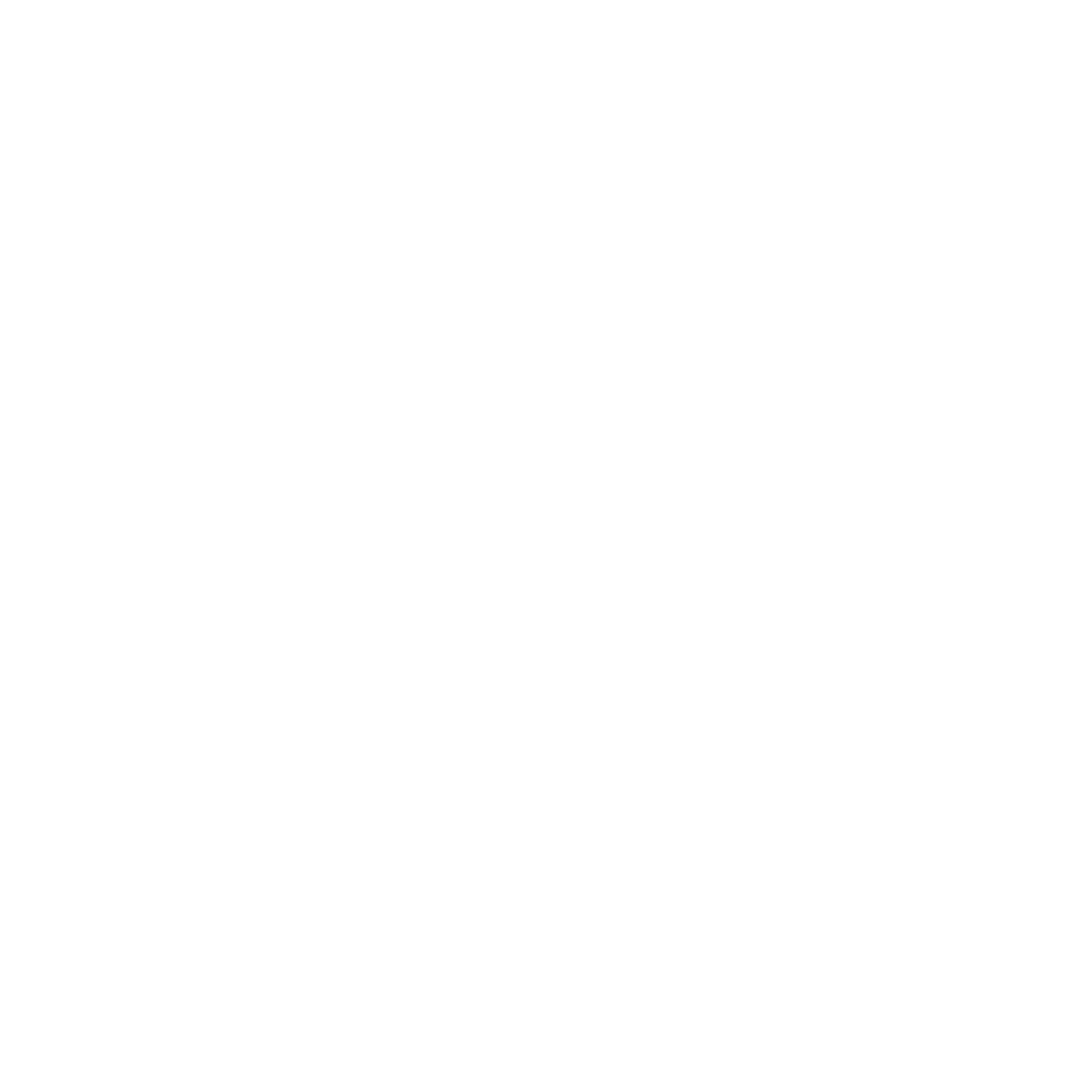
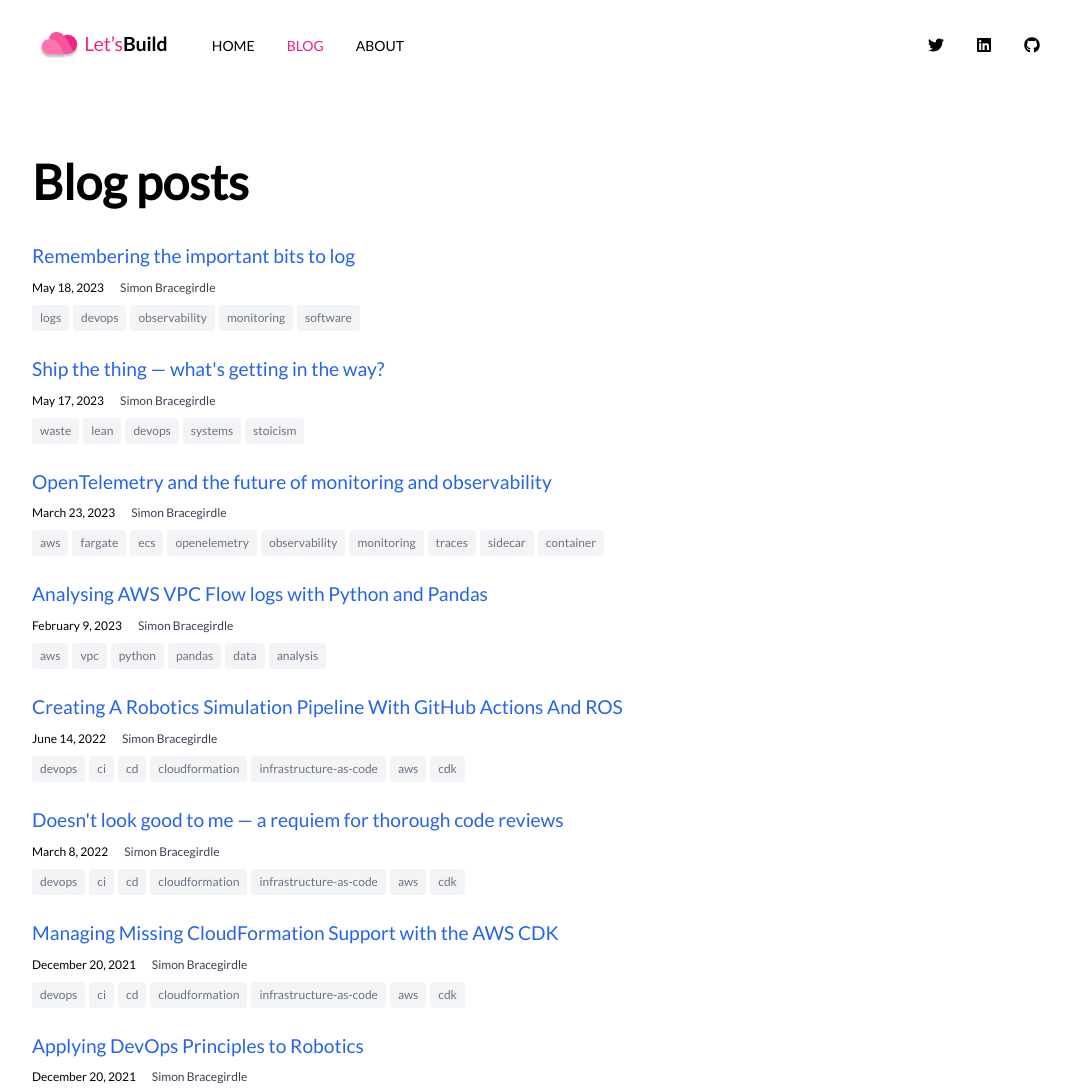
Before and after one commit to sbracegirdle/sbracegirdle.github.io, an Astro site: page /blog in a window 1280 px wide. Before the commit this address had no page. Shown: the top 1089 px of the page, without its empty margins (96-1167 px from the left). Before the commit the page ends 800 px from the top, so only its background shows below. Built offline with nearby package versions, Linux system fonts and the light colour scheme; Astro itself is replaced by a stand-in of ours; some packages are replaced by stand-ins of ours.

Commit message:
Add blog index, tags, and tag pages. Highlight active menu item

```diff
--- /dev/null
+++ b/src/components/Tags.astro
@@ -0,0 +1,18 @@
+---
+const { tags } = Astro.props;
+---
+
+{
+  tags && (
+    <div class="gap-1 flex flex-row items-center flex-wrap">
+      {tags.split(" ").map((tag) => (
+        <a
+          class="text-gray-500 text-2xs py-1 px-2 bg-gray-100 rounded"
+          href={`/blog/tag/${tag}`}
+        >
+          {tag}
+        </a>
+      ))}
+    </div>
+  )
+}
--- a/src/layouts/BaseLayout.astro
+++ b/src/layouts/BaseLayout.astro
@@ -94,7 +94,11 @@ const title = frontmatterTitle || pageTitle;
             </button>
             <div class="flex-1"></div>
             <div class="px-2">
-							<img src="/img/logo3_h.svg" style="height: 26px" alt="LetsBuild.cloud logo"/>
+              <img
+                src="/img/logo3_h.svg"
+                style="height: 26px"
+                alt="LetsBuild.cloud logo"
+              />
             </div>
           </div>
           <div
@@ -104,20 +108,42 @@ const title = frontmatterTitle || pageTitle;
             <div class="mr-4 hidden md:block">
               <a aria-current="page" class="" href="/"
                 ><div class="px-2">
-									<img src="/img/logo3_h.svg" style="height: 26px" alt="LetsBuild.cloud logo"/>
+                  <img
+                    src="/img/logo3_h.svg"
+                    style="height: 26px"
+                    alt="LetsBuild.cloud logo"
+                  />
                 </div></a
               >
             </div>
-						<div
-							class="my-2 md:my-0 md:mx-4 hover:text-black text-xs hover:underline uppercase text-black"
+            {
+              [
+                { name: "Home", url: "/" },
+                { name: "Blog", url: "/blog" },
+                { name: "About", url: "/about" },
+              ].map(({ name, url }) => {
+                return (
+                  <div class="my-2 md:my-0 md:mx-4 text-xs hover:underline uppercase">
+                    <a
+                      aria-current="page"
+                      class={
+                        // Path starts with url
+                        Astro.url.pathname === url ||
+                        (Astro.url.pathname?.indexOf(url) === 0 &&
+                          url !== "/") ||
+                        (Astro.url.pathname?.split("/")[1].match(/^\d+$/g) &&
+                          url === "/blog")
+                          ? "text-flickr-default"
+                          : "text-black"
+                      }
+                      href={url}
                     >
-							<a aria-current="page" class="text-black" href="/">Blog</a>
+                      {name}
+                    </a>
                   </div>
-						<div
-							class="my-2 md:my-0 md:mx-4 hover:text-black text-xs hover:underline uppercase text-gray-400"
-						>
-							<a href="/about">About</a>
-						</div>
+                );
+              })
+            }
             <div class="flex-1"></div>
             <div>
               <a
--- a/src/layouts/Post.astro
+++ b/src/layouts/Post.astro
@@ -1,19 +1,21 @@
 ---
-import { Image } from '@astrojs/image/components';
+import { Image } from "@astrojs/image/components";
+import Tags from "../components/Tags.astro";
 import BaseLayout from "./BaseLayout.astro";
 
 const { url, frontmatter } = Astro.props;
 
-const { title, date, author, canonicalurl, canonicalsite, image } = frontmatter;
+const { title, date, author, canonicalurl, canonicalsite, image, tags } =
+  frontmatter;
 ---
 
 <BaseLayout title={title} url={url} frontmatter={frontmatter}>
   <div class="relative h-48 sm:h-96 overflow-hidden mb-4 -mt-8">
     <Image
-        class="absolute top-0 left-0 w-full w-full h-48 sm:h-96 object-cover"
-        src={import(`../img/${image}.jpg`)}
-        alt={title}
-      />
+      class="absolute top-0 left-0 w-full w-full h-48 sm:h-96 object-cover"
+      src={import(`../img/${image}.jpg`)}
+      alt={title}
+    />
     <div
       class="absolute top-0 left-0 w-full h-48 md:h-96 bg-gradient-to-t from-white to-transparent"
     >
@@ -24,7 +26,7 @@ const { title, date, author, canonicalurl, canonicalsite, image } = frontmatter;
     <div>
       <a
         class="text-flickr-dark hover:text-flickr-light focus:text-flickr-default"
-        href="/">Back to blog</a
+        href="/blog">Back to blog</a
       >
     </div>
     <h1 class="my-8 text-4xl font-bold">{title}</h1>
@@ -41,6 +43,7 @@ const { title, date, author, canonicalurl, canonicalsite, image } = frontmatter;
       <div class="mr-1">/</div>
       <div class="text-gray-400">by {author}</div>
     </div>
+    <Tags tags={tags} />
 
     {
       canonicalurl && (
@@ -57,7 +60,7 @@ const { title, date, author, canonicalurl, canonicalsite, image } = frontmatter;
     <div class="mt-10">
       <a
         class="text-flickr-dark hover:text-flickr-light focus:text-flickr-default"
-        href="/">Back to blog</a
+        href="/blog">Back to blog</a
       >
     </div>
   </div>
--- a/src/pages/about.md
+++ b/src/pages/about.md
@@ -2,6 +2,8 @@
 layout: ../layouts/Page.astro
 title: About
 ---
+
+# About me
 
 Hi! I'm *Simon*, a Consultant and Software Engineer from Perth, Western Australia. I work for [GovConnex](https://govconnex.com/), and in the past worked for [Mechanical Rock](https://mechanicalrock.io) and [SEQTA Software](https://seqta.com.au).
 
--- /dev/null
+++ b/src/pages/blog.astro
@@ -0,0 +1,46 @@
+---
+import { postFileToUrl } from "../util";
+
+import Page from "../layouts/Page.astro";
+import Tags from "../components/Tags.astro";
+const allPosts = (await Astro.glob("../posts/*.md"))
+  .sort((a, b) => {
+    const aDate = new Date(a.frontmatter.date) as any;
+    const bDate = new Date(b.frontmatter.date) as any;
+    return bDate - aDate;
+  })
+  .map((post) => ({
+    ...post,
+    url: postFileToUrl(post.file),
+  }));
+---
+
+<Page title="Blog posts">
+  <h1>Blog posts</h1>
+  <ul class="list-none space-y-6">
+    {
+      // Concise list of posts with title and tags
+      allPosts.map((post) => (
+        <li class="space-y-2">
+          <a
+            href={post.url}
+            class="text-blue-600 hover:text-blue-800 visited:text-purple-600"
+          >
+            {post.frontmatter.title}
+          </a>
+          <div class="flex flex-row space-x-4">
+            <div class="text-2xs text-black">
+              {new Date(post.frontmatter.date).toLocaleDateString("en-US", {
+                year: "numeric",
+                month: "long",
+                day: "numeric",
+              })}
+            </div>
+            <div class="text-2xs">{post.frontmatter.author}</div>
+          </div>
+          <Tags tags={post.frontmatter.tags} />
+        </li>
+      ))
+    }
+  </ul>
+</Page>
--- /dev/null
+++ b/src/pages/blog/tag/[tag].astro
@@ -0,0 +1,76 @@
+---
+import { postFileToUrl } from "../../../util";
+import Tags from "../../../components/Tags.astro";
+
+export async function getStaticPaths() {
+  const allPosts = await Astro.glob("../../../posts/*.md");
+
+  // split .frontmatter.tags from every blog post
+  const tags = allPosts
+    .map((post) => post.frontmatter.tags)
+    .filter((tags) => tags)
+    .join(" ")
+    .split(" ");
+
+  // remove duplicates
+  const uniqueTags = [...new Set(tags)];
+
+  // create paths for every tag
+  const paths = uniqueTags.map((tag) => ({
+    params: { tag },
+  }));
+
+  return paths;
+}
+
+import Page from "../../../layouts/Page.astro";
+
+const { tag } = Astro.params;
+
+const allPosts = (await Astro.glob("../../../posts/*.md"))
+  .filter((post) => post.frontmatter.tags.split(" ").includes(tag))
+  .sort((a, b) => {
+    const aDate = new Date(a.frontmatter.date) as any;
+    const bDate = new Date(b.frontmatter.date) as any;
+    return bDate - aDate;
+  })
+  .map((post) => ({
+    ...post,
+    url: postFileToUrl(post.file),
+  }));
+---
+
+<Page title="Blog posts">
+  <a
+    href="/blog"
+    class="text-blue-600 hover:text-blue-800 visited:text-purple-600"
+    >All posts</a
+  > / {tag} tag
+  <h1>{tag} posts</h1>
+  <ul class="list-none space-y-6">
+    {
+      // Concise list of posts with title and tags
+      allPosts.map((post) => (
+        <li class="space-y-2">
+          <a
+            href={`/${post.url}`}
+            class="text-blue-600 hover:text-blue-800 visited:text-purple-600"
+          >
+            {post.frontmatter.title}
+          </a>
+          <div class="flex flex-row space-x-4">
+            <div class="text-2xs text-black">
+              {new Date(post.frontmatter.date).toLocaleDateString("en-US", {
+                year: "numeric",
+                month: "long",
+                day: "numeric",
+              })}
+            </div>
+            <div class="text-2xs">{post.frontmatter.author}</div>
+          </div>
+          <Tags tags={post.frontmatter.tags} />
+        </li>
+      ))
+    }
+  </ul>
+</Page>
--- a/src/pages/index.astro
+++ b/src/pages/index.astro
@@ -17,7 +17,7 @@ const latest = allPosts
   }));
 ---
 
-<Page title="Blog">
+<Page title="Home">
   <div class="my-4">
     <span class="text-2xl font-bold"
       >Welcome to <em class="text-flickr-darker">Let's Build!</em></span
--- a/src/styles/base.css
+++ b/src/styles/base.css
@@ -17,6 +17,10 @@
 
   li {
     @apply my-2 font-sans text-gray-700 text-base;
+  }
+
+  h1 {
+    @apply my-6 text-4xl font-bold;
   }
 
   h2 {
```
Lines whose indentation alone changed are shown as unchanged.
